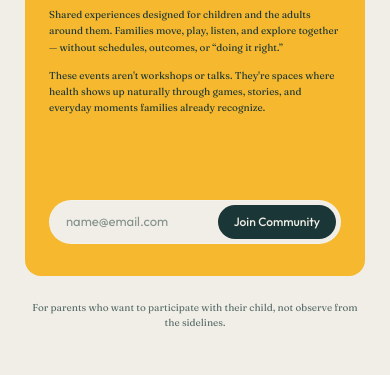
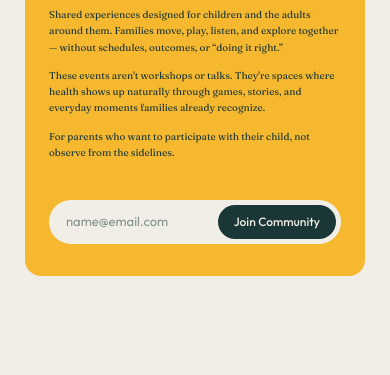
Before and after one commit to hsk-2004/Hlty.care_LandingPage, a Next.js app: page / in a window 390 px wide. Shown: the part 2360-2735 px from the top of the page. Built offline with nearby package versions, Linux system fonts and the light colour scheme.

Commit message:
mobile text align

```diff
--- a/components/sections/Podcast.tsx
+++ b/components/sections/Podcast.tsx
@@ -70,7 +70,7 @@ export default function Testimonials() {
                   <span className="lg:block lg:whitespace-nowrap">These events aren&apos;t workshops or talks. They&apos;re spaces where health shows up </span>
                   <span className="lg:block lg:whitespace-nowrap">naturally through games, stories, and everyday moments families already recognize.</span>
                 </p>
-                <p className="hidden md:block">
+                <p>
                   <span className="lg:block lg:whitespace-nowrap">For parents who want to participate with their child, not observe from the sidelines.</span>
                 </p>
               </div>
@@ -112,18 +112,7 @@ export default function Testimonials() {
             />
           </motion.div>
 
-          {/* Mobile-only text footer */}
-          <motion.div
-            initial={{ opacity: 0 }}
-            whileInView={{ opacity: 0.7 }}
-            viewport={{ once: true }}
-            transition={{ duration: 0.8 }}
-            className="lg:hidden px-2 text-center"
-          >
-            <p className="font-serif text-[10px] md:text-[16px] text-[#1a3636]">
-              For parents who want to participate with their child, not observe from the sidelines.
-            </p>
-          </motion.div>
+
 
         </div>
       </div>
```
